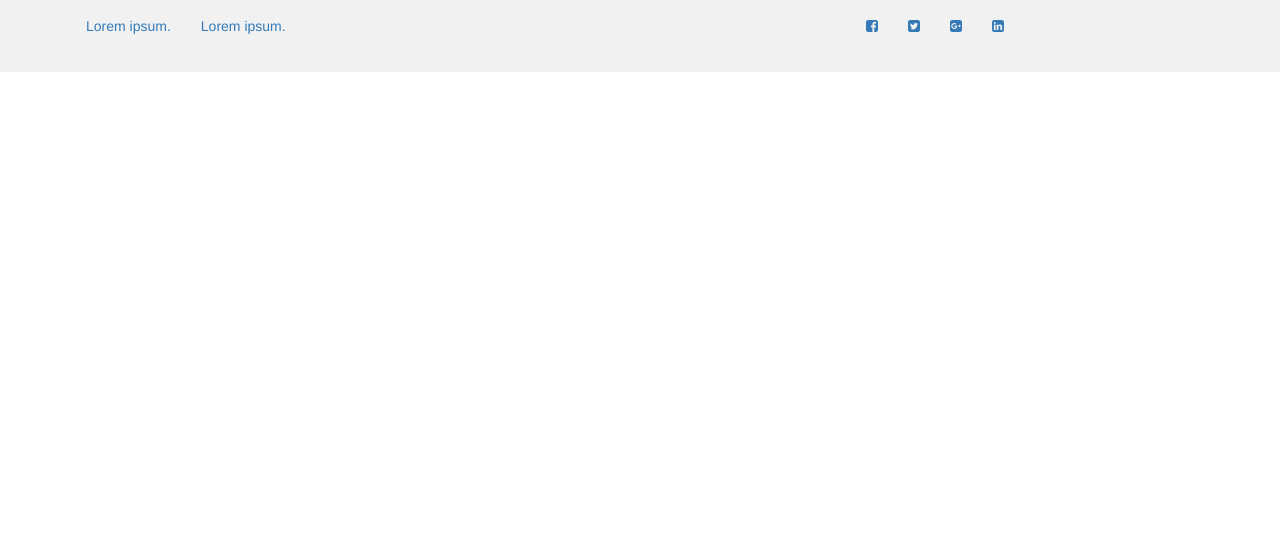
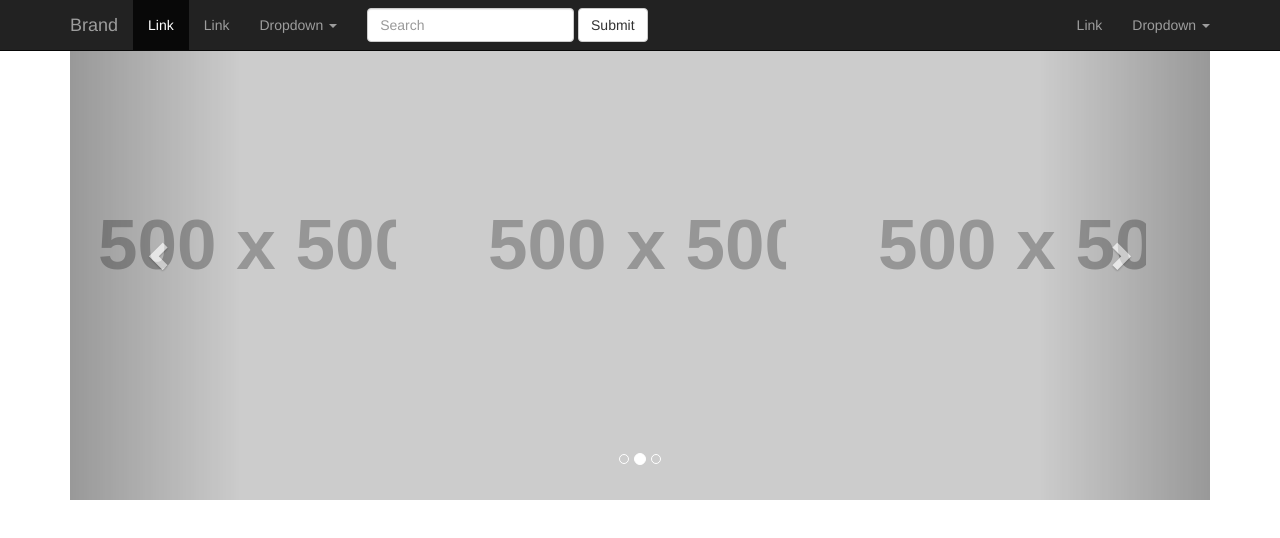
Before and after one commit to Biddrup/NewG, a plain HTML site: page index.html in a window 1280 px wide. Drawn offline with nearby package versions, Linux system fonts and the light colour scheme; placeholder pictures from the web are drawn by us.

Commit message:
Trying to do a three item carousel

```diff
--- a/index.html
+++ b/index.html
@@ -23,37 +23,143 @@
   <body>
     <!-- =============The begenning of header==================== -->
     <header class="header">
-      <div class="top-menu">
-        <div class="container">
-          <div class="row">
-            <div class="col-md-4 col-sm-5 hidden-xs">
-            	<div class="left-menu">
-            		<nav class="navbar">
-            		  <ul class="nav navbar-nav">
-            		    <li><a href="JavaScript:Void(0)">Lorem ipsum.</a></li>
-            		    <li><a href="JavaScript:Void(0)">Lorem ipsum.</a></li>
-            		  </ul>
-            		</nav>
-            	</div>
-            </div><!-- /.col-md-6 -->
+        <nav class="navbar navbar-inverse navbar-fixed-top">
+          <div class="container">
+            <!-- Brand and toggle get grouped for better mobile display -->
+            <div class="navbar-header">
+              <button type="button" class="navbar-toggle collapsed" data-toggle="collapse" data-target="#bs-example-navbar-collapse-1" aria-expanded="false">
+                <span class="sr-only">Toggle navigation</span>
+                <span class="icon-bar"></span>
+                <span class="icon-bar"></span>
+                <span class="icon-bar"></span>
+              </button>
+              <a class="navbar-brand" href="#">Brand</a>
+            </div>
 
-            <div class="col-md-4 col-md-offset-4 col-sm-5 col-sm-offset-2 hidden-xs">
-            	<div class="right-menu">
-            		<nav class="navbar">
-            		  <ul class="nav navbar-nav">
-            		    <li><a href="JavaScript:Void(0)"><i class="fa fa-facebook-square" aria-hidden="true"></i></a></li>
-            		    <li><a href="JavaScript:Void(0)"><i class="fa fa-twitter-square" aria-hidden="true"></i></a></li>
-            		    <li><a href="JavaScript:Void(0)"><i class="fa fa-google-plus-square" aria-hidden="true"></i></a></li>
-            		    <li><a href="JavaScript:Void(0)"><i class="fa fa-linkedin-square" aria-hidden="true"></i></a></li>
-            		  </ul>
-            		</nav>
-            	</div>
-            </div><!-- /.col-md-6 -->
-          </div><!-- /.row -->
-        </div><!-- /.container -->
-      </div><!-- /.top-menu -->
+            <!-- Collect the nav links, forms, and other content for toggling -->
+            <div class="collapse navbar-collapse" id="bs-example-navbar-collapse-1">
+              <ul class="nav navbar-nav">
+                <li class="active"><a href="#">Link <span class="sr-only">(current)</span></a></li>
+                <li><a href="#">Link</a></li>
+                <li class="dropdown">
+                  <a href="#" class="dropdown-toggle" data-toggle="dropdown" role="button" aria-haspopup="true" aria-expanded="false">Dropdown <span class="caret"></span></a>
+                  <ul class="dropdown-menu">
+                    <li><a href="#">Action</a></li>
+                    <li><a href="#">Another action</a></li>
+                    <li><a href="#">Something else here</a></li>
+                    <li role="separator" class="divider"></li>
+                    <li><a href="#">Separated link</a></li>
+                    <li role="separator" class="divider"></li>
+                    <li><a href="#">One more separated link</a></li>
+                  </ul>
+                </li>
+              </ul>
+              <form class="navbar-form navbar-left">
+                <div class="form-group">
+                  <input type="text" class="form-control" placeholder="Search">
+                </div>
+                <button type="submit" class="btn btn-default hidden-sm">Submit</button>
+              </form>
+              <ul class="nav navbar-nav navbar-right">
+                <li><a href="#">Link</a></li>
+                <li class="dropdown">
+                  <a href="#" class="dropdown-toggle" data-toggle="dropdown" role="button" aria-haspopup="true" aria-expanded="false">Dropdown <span class="caret"></span></a>
+                  <ul class="dropdown-menu">
+                    <li><a href="#">Action</a></li>
+                    <li><a href="#">Another action</a></li>
+                    <li><a href="#">Something else here</a></li>
+                    <li role="separator" class="divider"></li>
+                    <li><a href="#">Separated link</a></li>
+                  </ul>
+                </li>
+              </ul>
+            </div><!-- /.navbar-collapse -->
+          </div><!-- /.container-fluid -->
+        </nav>
     </header><!-- /.header -->
     <!-- =============The End of header========================== -->
+
+
+    <!-- =============The Begenning of Slider area========================== -->
+    <div class="slider">
+        <div class="container">
+            <div id="carousel-example-generic" class="carousel slide" data-ride="carousel">
+              <!-- Indicators -->
+              <ol class="carousel-indicators">
+                <li data-target="#my-three-carousel" data-slide-to="0" class="active"></li>
+                <li data-target="#my-three-carousel" data-slide-to="1"></li>
+                <li data-target="#my-three-carousel" data-slide-to="2"></li>
+              </ol>
+
+              <!-- Wrapper for slides -->
+              <div class="carousel-inner" role="listbox">
+                <div class="item active">
+                  <div class="row">
+                      <div class="col-md-4 col-sm-4 col-xs-4">
+                          <img src="http://placehold.it/500x500" alt="this is an image">
+                      </div>
+                      <div class="col-md-4 col-sm-4 col-xs-4">
+                          <img src="http://placehold.it/500x500" alt="this is an image">
+                      </div>
+                      <div class="col-md-4 col-sm-4 col-xs-4">
+                          <img src="http://placehold.it/500x500" alt="this is an image">
+                      </div>
+                  </div>
+                </div>
+
+                <div class="item">
+                    <div class="row">
+                        <div class="col-md-4 col-sm-4 col-xs-4">
+                            <img src="http://placehold.it/500x500" alt="this is an image">
+                        </div>
+                        <div class="col-md-4 col-sm-4 col-xs-4">
+                            <img src="http://placehold.it/500x500" alt="this is an image">
+                        </div>
+                        <div class="col-md-4 col-sm-4 col-xs-4">
+                            <img src="http://placehold.it/500x500" alt="this is an image">
+                        </div>
+                    </div>
+                </div>
+                <div class="item">
+                  <div class="row">
+                      <div class="col-md-4 col-sm-4 col-xs-4">
+                          <img src="http://placehold.it/500x500" alt="this is an image">
+                      </div>
+                      <div class="col-md-4 col-sm-4 col-xs-4">
+                          <img src="http://placehold.it/500x500" alt="this is an image">
+                      </div>
+                      <div class="col-md-4 col-sm-4 col-xs-4">
+                          <img src="http://placehold.it/500x500" alt="this is an image">
+                      </div>
+                  </div>
+                </div>
+                <div class="item">
+                  <div class="row">
+                      <div class="col-md-4 col-sm-4 col-xs-4">
+                          <img src="http://placehold.it/500x500" alt="this is an image">
+                      </div>
+                      <div class="col-md-4 col-sm-4 col-xs-4">
+                          <img src="http://placehold.it/500x500" alt="this is an image">
+                      </div>
+                      <div class="col-md-4 col-sm-4 col-xs-4">
+                          <img src="http://placehold.it/500x500" alt="this is an image">
+                      </div>
+                  </div>
+                </div>
+              </div>
+
+              <!-- Controls -->
+              <a class="left carousel-control" href="#my-three-carousel" role="button" data-slide="prev">
+                <span class="glyphicon glyphicon-chevron-left" aria-hidden="true"></span>
+                <span class="sr-only">Previous</span>
+              </a>
+              <a class="right carousel-control" href="#my-three-carousel" role="button" data-slide="next">
+                <span class="glyphicon glyphicon-chevron-right" aria-hidden="true"></span>
+                <span class="sr-only">Next</span>
+              </a>
+            </div>
+        </div><!-- /.container -->
+    </div><!-- /.slider -->
 
     <!-- jQuery (necessary for Bootstrap's JavaScript plugins) -->
     <script src="https://ajax.googleapis.com/ajax/libs/jquery/1.12.4/jquery.min.js"></script>
```
